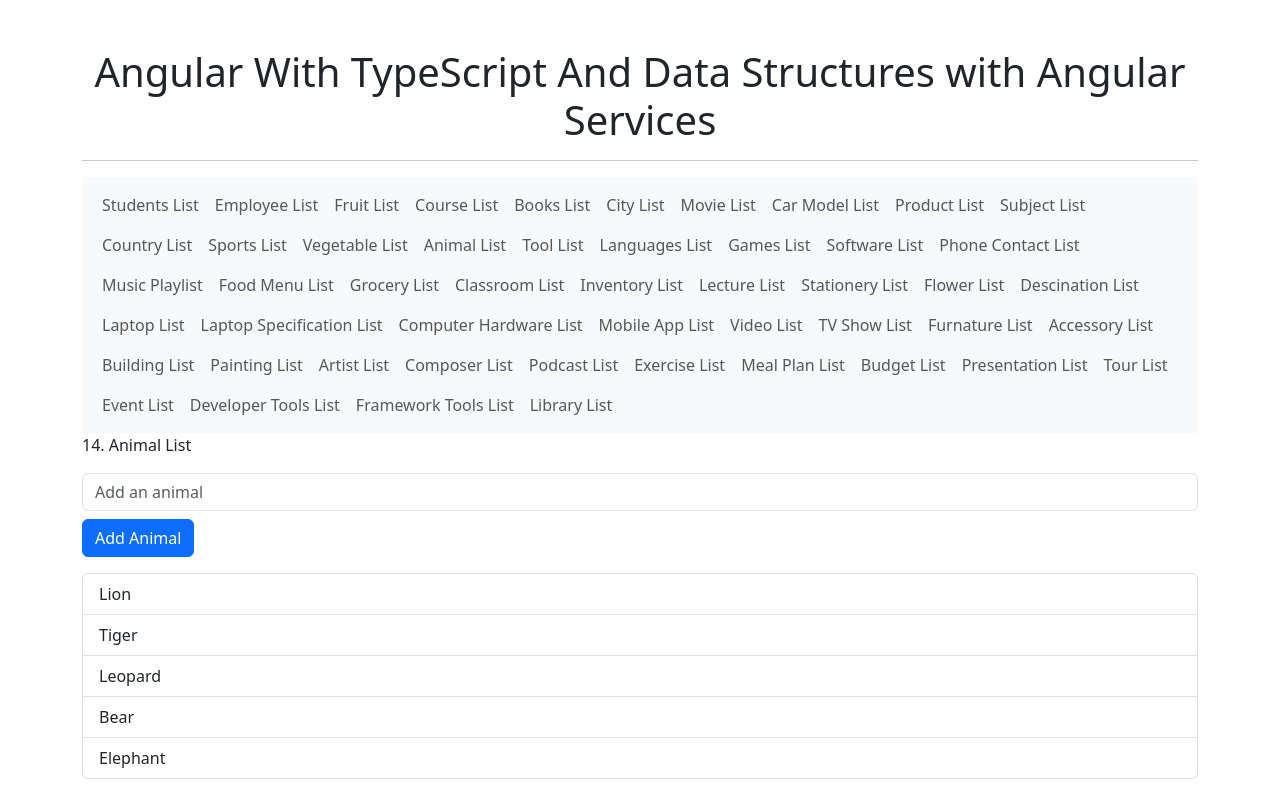
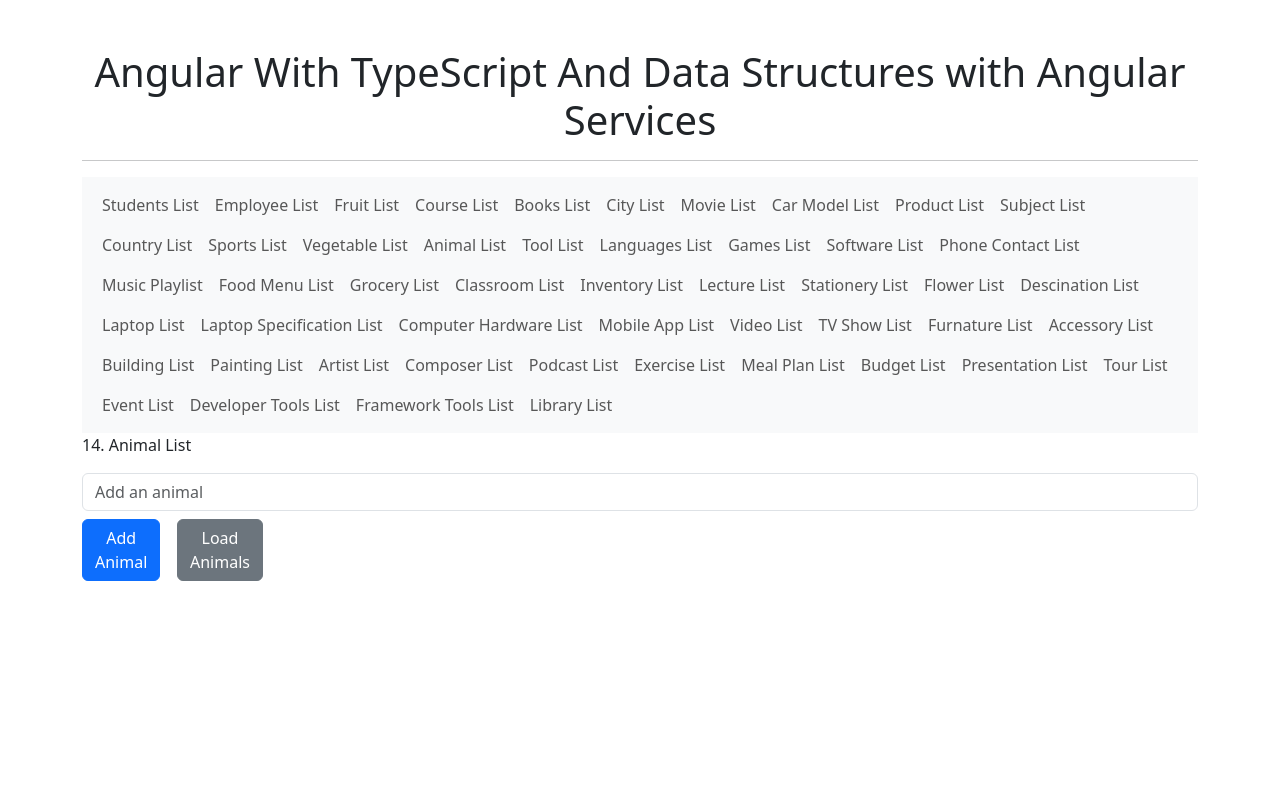
Before and after one commit to muningg/Angular_With_TypeScript_And_Data_Structures, an Angular app: page /animal-list in a window 1280 px wide. Built offline with nearby package versions, Linux system fonts and the light colour scheme.

Commit message:
feat(animal-list-service): add service to load animal list

```diff
--- a/src/app/components/animal-list/animal-list.component.html
+++ b/src/app/components/animal-list/animal-list.component.html
@@ -1,8 +1,14 @@
 <p>14. Animal List</p>
 <input type="text" class="form-control" [(ngModel)]="newAnimal" placeholder="Add an animal" />
 
-<button class="btn btn-primary mt-2" (click)="addAnimal()">Add Animal</button>
-
+<div class="row">
+  <div class="col-sm-1">
+    <button class="btn btn-primary mt-2" (click)="addAnimal()">Add Animal</button>
+  </div>
+  <div class="col-sm-1">
+    <button class="btn btn-secondary mt-2" (click)="provideAnimalsList()">Load Animals</button>
+  </div>
+</div>
 <ul class="mt-3 list-group">
   <li class="list-group-item" *ngFor="let animal of animals">
     {{animal}}
--- a/src/app/components/animal-list/animal-list.component.ts
+++ b/src/app/components/animal-list/animal-list.component.ts
@@ -1,4 +1,5 @@
 import { Component } from '@angular/core';
+import { AnimalListService } from './animal-list.service';
 
 @Component({
   selector: 'app-animal-list',
@@ -6,13 +7,17 @@ import { Component } from '@angular/core';
   styleUrl: './animal-list.component.css'
 })
 export class AnimalListComponent {
-  animals: string[] = ['Lion', 'Tiger', 'Leopard', 'Bear', 'Elephant'];
+  animals: string[] = [];
   newAnimal: string = '';
+  constructor(private animalListService: AnimalListService) { }
 
   addAnimal() {
     if (this.newAnimal.trim()) {
-      this.animals.push(this.newAnimal);
+      this.animalListService.addAnimal(this.newAnimal);
       this.newAnimal = '';
     }
   }
+  provideAnimalsList() {
+    this.animals = this.animalListService.loadAnimals();
+  }
 }
--- /dev/null
+++ b/src/app/components/animal-list/animal-list.service.ts
@@ -0,0 +1,18 @@
+import { Injectable } from '@angular/core';
+
+@Injectable({
+  providedIn: 'root'
+})
+export class AnimalListService {
+  private animals: string[] = [
+    'Lion', 'Tiger', 'Leopard', 'Bear', 'Elephant'
+  ];
+
+  loadAnimals() {
+    return this.animals;
+  }
+
+  addAnimal(animal: string) {
+    this.animals.push(animal);
+  }
+}
```
Also changed, not shown: 1 other file (tests, documents, lock files or other folders).
